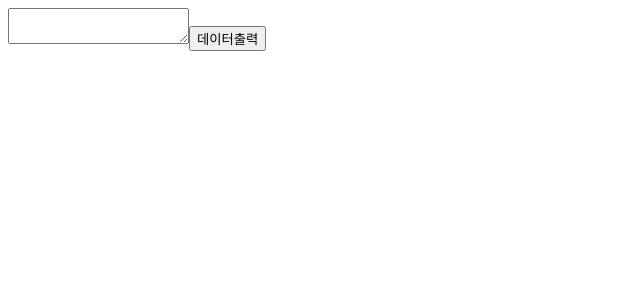
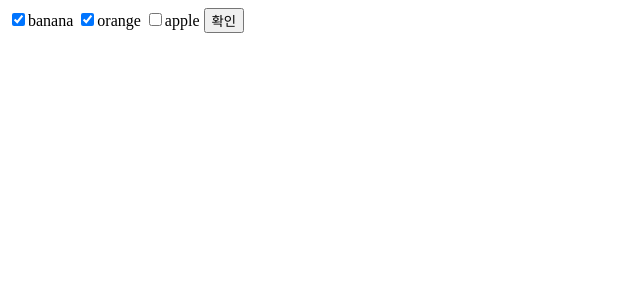
Before and after one commit to DAYEONLEE94/Vue.js, a Vue app in the folder 03/: page / in a window 1280 px wide. Shown: the top 300 px of the page, without its empty margins (0-640 px from the left). Built offline with nearby package versions, Linux system fonts and the light colour scheme.

Commit message:
체크박스 요소에서 값 가져오기

```diff
--- a/03/src/App.vue
+++ b/03/src/App.vue
@@ -1,15 +1,15 @@
 <script>
   export default{
-    data(){
-      return{
-        message: '',
+    data() {
+      return {
+        fruits: ['banana', 'orange'],
       };
     },
+
     methods: {
       printData() {
-        console.log(this.message);
-      }
-
+        console.log(this.fruits);
+      },
     },
   }
 
@@ -17,9 +17,17 @@
 </script>
 
 <template>
-  <form id="loginCheck">
-   <textarea v-model="message"></textarea>
-    <button type="button" @click="printData">데이터출력</button>
+  <form id="loginForm">
+    <label for="banana">
+      <input type="checkbox" id="banana" v-model="fruits" value="banana"/>banana
+    </label>
+    <label for="orange">
+      <input type="checkbox" id="orange" v-model="fruits" value="orange"/>orange
+    </label>
+    <label for="apple">
+      <input type="checkbox" id="orange" v-model="fruits" value="apple"/>apple
+    </label>
+    <button type="button" @click="printData">확인</button>
   </form>
 
 </template>
```
